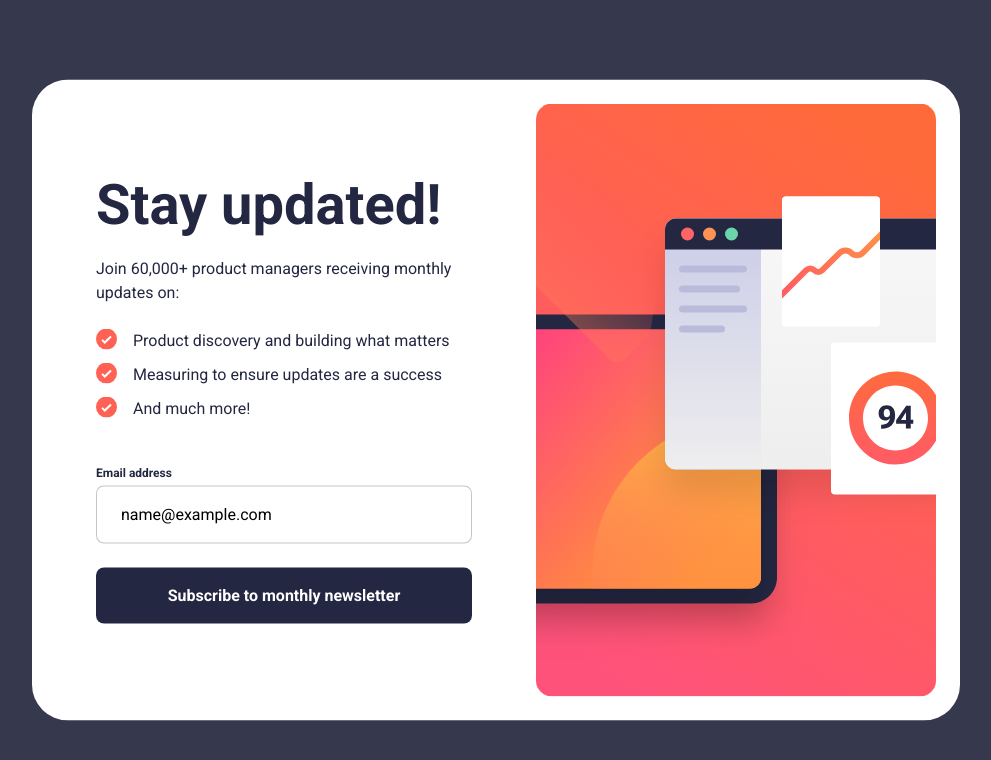
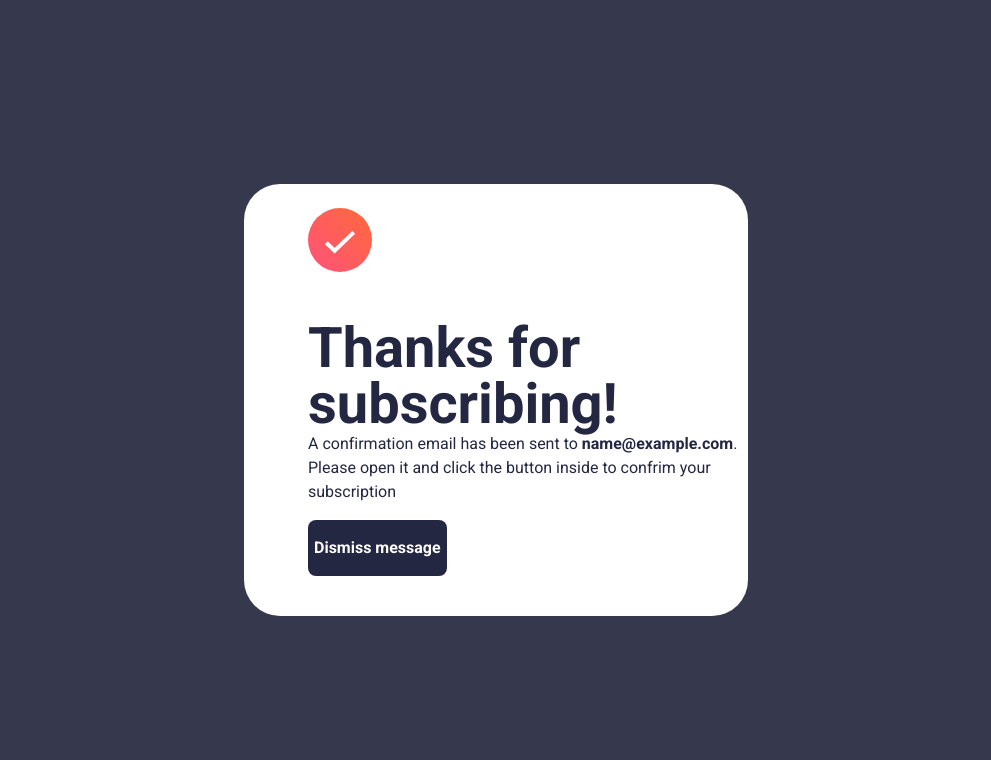
Before and after one commit to jefflangtech/newsletter-signup, a plain HTML site: page index.html in a window 1280 px wide. Both pictures are taken after typing "name@example.com" into the empty fields and a click on the input "Subscribe to monthly newsletter". Shown: the whole page, without its empty margins (144-1135 px from the left). Drawn offline with Linux system fonts and the light colour scheme.

Commit message:
Fixed the history update, twas a chrome add-on, and started on the response content

```diff
--- a/index.html
+++ b/index.html
@@ -23,8 +23,8 @@
   </div>
   <!-- End testing -->
 
-  <div class="grid-wrapper">
-    <main class="outer-padding inner-padding">
+  <div id="component" class="grid-wrapper">
+    <main id="main" class="outer-padding inner-padding">
       <div id="hero-image-wrapper">
         <img id="mobile-hero-img" src="public/images/illustration-sign-up-mobile.svg" alt="Graphic image for header illustration">
         <img id="desktop-hero-img" src="public/images/illustration-sign-up-desktop.svg" alt="Graphic image for illustration in desktop view">
@@ -52,6 +52,6 @@
       </div>
     </main>
   </div>
-  <script src="public/js/index.js" type="module"></script>
+  <script src="public/js/index.js"></script>
 </body>
 </html>
--- a/public/css/index.css
+++ b/public/css/index.css
@@ -78,6 +78,9 @@ button {
 .body-small {
   font-weight: 700;
   font-size: 0.75rem;
+}
+.body-bold {
+  font-weight: 700;
 }
 .outer-padding > * {
   padding: 1.5rem;
@@ -190,6 +193,9 @@ li::before {
   .inner-padding > * {
     padding-left: 4rem;
   }
+  .response {
+    max-width: 31.5rem;
+  }
 }
 @media (min-width: 550px) and (max-width: 976px) {
   .grid-wrapper {
@@ -225,6 +231,15 @@ li::before {
   background-color: var(--alert-bg-orange);
   border: 1px solid var(--alert-orange);
 }
+.response-grid {
+  grid-template-columns: 1fr;
+}
+.response-grid > #hero-image-wrapper {
+  order: 1;
+}
+.response-grid > #primary-content {
+  order: 2;
+}
 .hidden {
   display: none;
 }
--- a/public/js/index.js
+++ b/public/js/index.js
@@ -1,4 +1,6 @@
 const primaryContent = document.getElementById('primary-content');
+const component = document.getElementById('component');
+const componentMain = document.getElementById('main');
 const emailForm = {
   input: document.getElementById('email'),
   submit: document.getElementById('email-submit'),
@@ -13,6 +15,37 @@ const toggleClass = function(style, ...elements) {
   }
 
 }
+
+// Function to remove all child elements from within a containing element
+const emptyElement = function(el) {
+
+  while(el.firstChild) {
+    el.firstChild.remove();
+  }
+
+};
+
+// Function to create new elements in the dom, with optional attributes
+// and append the new element to a specified parent
+const createNewElement = function(el, parentEl, options={}) {
+
+  const newEl = document.createElement(el);
+
+  let elKeys = Object.keys(options);
+
+  if(elKeys.length > 0) {
+
+    for(let k = 0; k < elKeys.length; k++) {
+      newEl.setAttribute(String(elKeys[k]), String(options[elKeys[k]]));
+    }
+
+  }
+
+  parentEl.appendChild(newEl);
+
+  return newEl;
+
+};
 
 const validateEmail = function(emailInput) {
 
@@ -36,6 +69,50 @@ const validateEmail = function(emailInput) {
 
 };
 
+const createResponseContent = function(emailForm) {
+
+  // Response page content creation
+  let domFragment = document.createDocumentFragment();
+
+  let heroDiv = createNewElement('div', domFragment, {
+    id: 'hero-image-wrapper'
+  });
+  createNewElement('img', heroDiv, {
+    id: 'icon-success',
+    src: 'public/images/icon-success.svg',
+    alt: 'Styled check image'
+  });
+
+  let primaryContentDiv = createNewElement('div', domFragment, {
+    id: 'primary-content'
+  });
+
+  let responseHeader = createNewElement('h1', primaryContentDiv, {});
+  responseHeader.innerHTML = 'Thanks for subscribing!';
+
+  let responseParagraph = createNewElement('p', primaryContentDiv, {});
+  responseParagraph.innerHTML = `A confirmation email has been sent to <span class="body-bold">${emailForm.input.value}</span>. Please open it and click the button inside to confrim your subscription`;
+
+  let responseFooter = createNewElement('div', primaryContentDiv, {
+    id: 'email-wrapper',
+    class: 'margin-block'
+  });
+
+  let dismissButton = createNewElement('input', responseFooter, {
+    id: 'dismiss-submit',
+    class: 'btn-primary',
+    type: 'submit',
+    value: 'Dismiss message'
+  });
+
+  emptyElement(componentMain);
+  componentMain.appendChild(domFragment);
+
+  toggleClass('response', component);
+  toggleClass('response-grid', componentMain);
+
+}
+
 primaryContent.addEventListener('click', (event) => {
 
   event.preventDefault();
@@ -47,8 +124,8 @@ primaryContent.addEventListener('click', (event) => {
       toggleClass('error', emailForm.input);
       toggleClass('hidden', emailForm.error);
     } else {
-      console.log('Passed the test!');
-      // history.pushState(null, "", 'index.html');
+      history.pushState(null, "", 'index.html');
+      createResponseContent(emailForm);
     }
 
   }
@@ -57,13 +134,13 @@ primaryContent.addEventListener('click', (event) => {
 });
 
 // For testing purposes
-const $f = {
-  emailForm: emailForm,
-  validateEmail: validateEmail
-};
+// const $f = {
+//   emailForm: emailForm,
+//   validateEmail: validateEmail
+// };
 
-export default $f;
+// export default $f;
 
-import testModule from './test.js';
+// import testModule from './test.js';
 
 // testModule();
```
Also changed, not shown: 1 other file.
